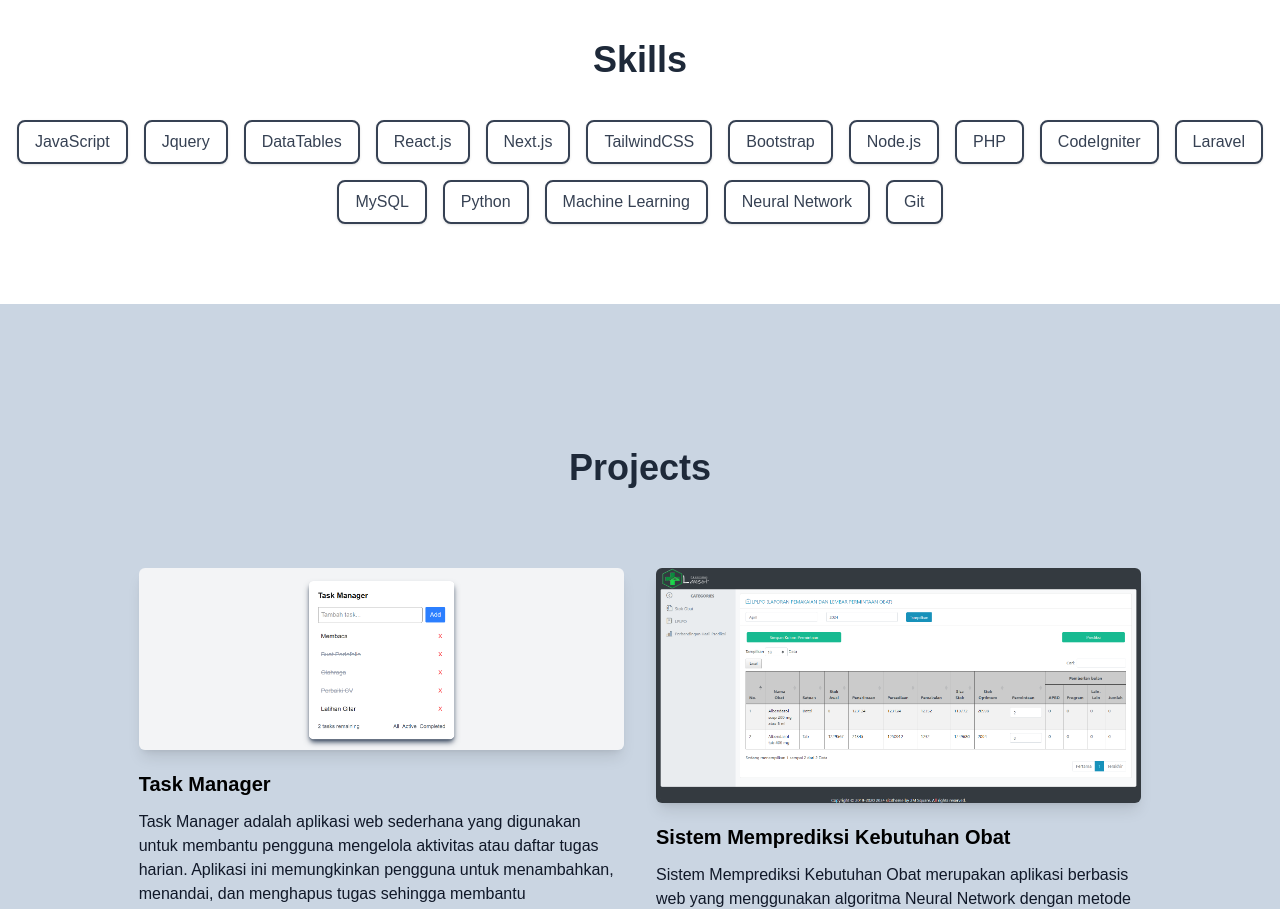
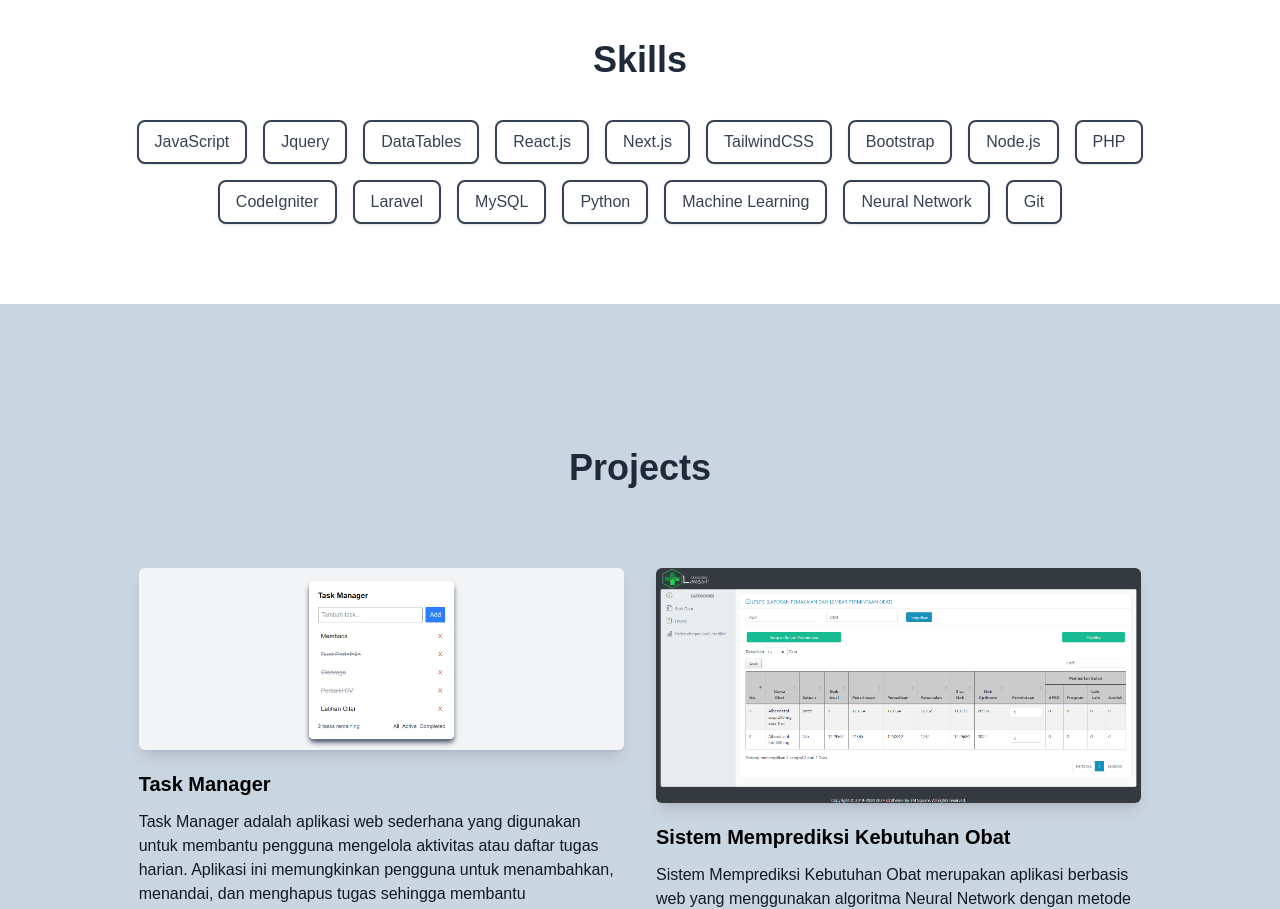
Before and after one commit to Victorpaat881/Victor-Paat-Portofolio, a Next.js app: page / in a window 1280 px wide. Shown: the part 1040-1949 px from the top of the page. Built offline with nearby package versions, Linux system fonts and the light colour scheme.

Commit message:
skills width

```diff
--- a/components/Skills.jsx
+++ b/components/Skills.jsx
@@ -24,7 +24,7 @@ export default function Skills() {
         Skills
       </h2>
 
-      <div className="flex flex-wrap justify-center gap-4">
+      <div className="mx-auto max-w-5xl flex flex-wrap justify-center gap-4">
         {skills.map((skill, index) => (
           <span
             key={index}
```
